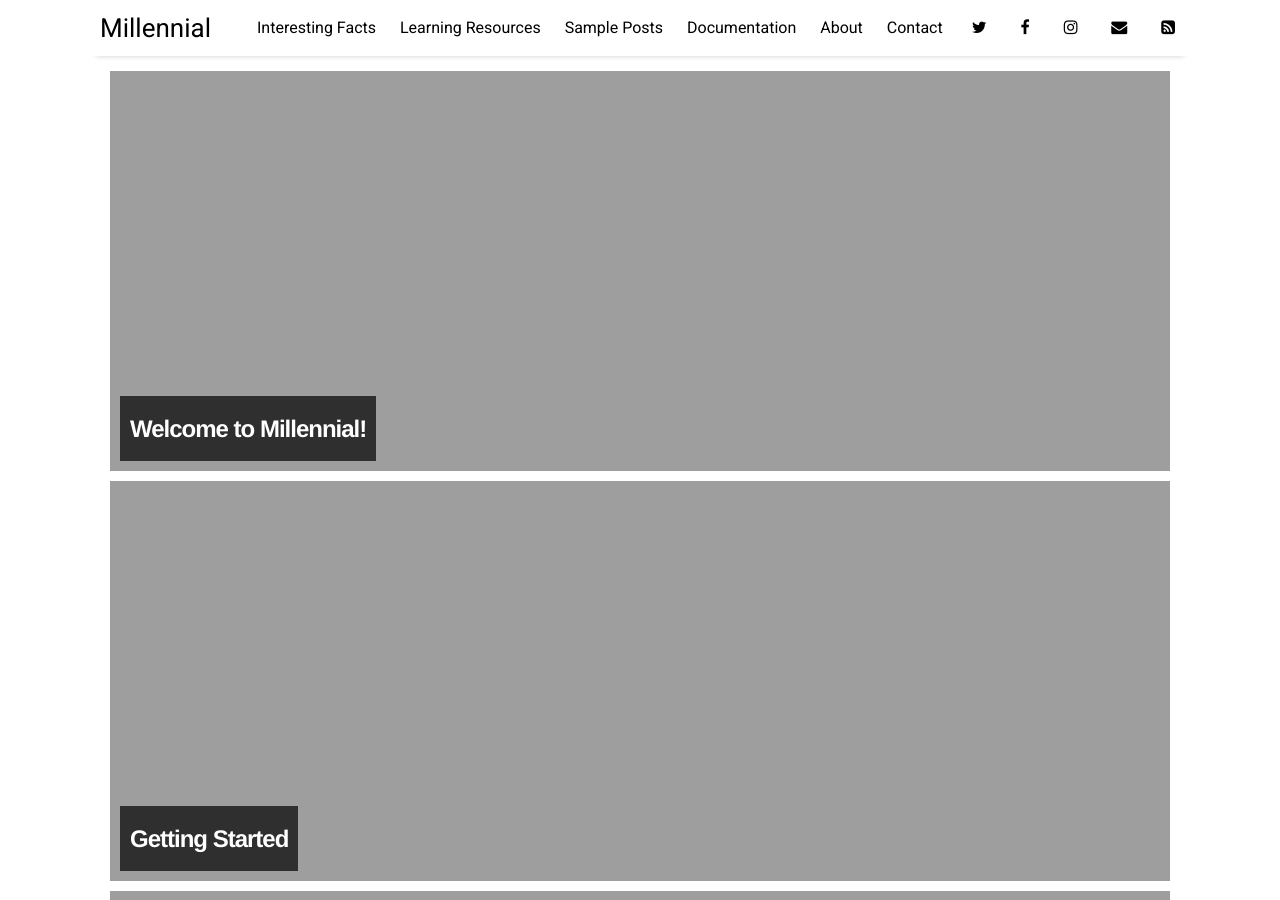
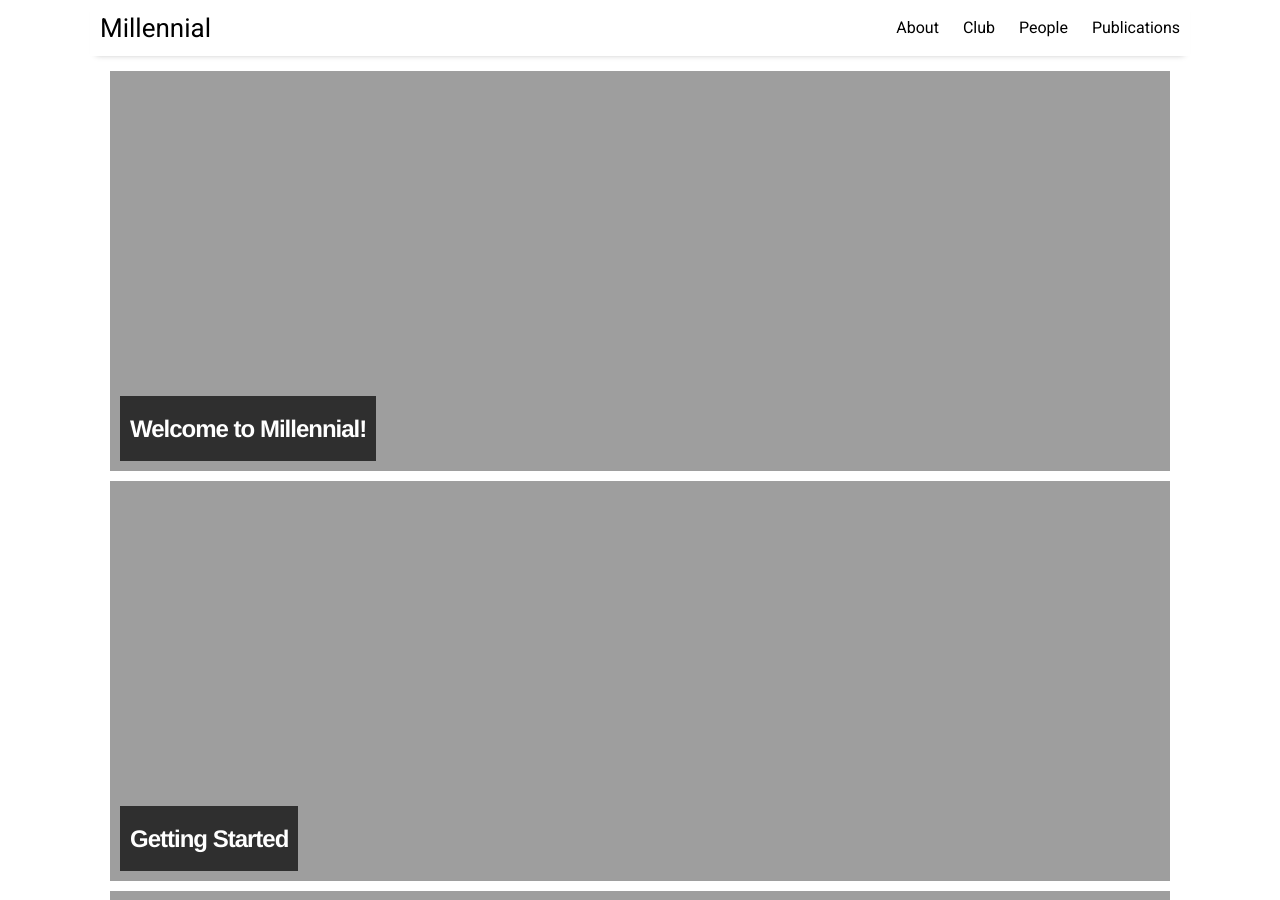
Before and after one commit to WSU-Quantum-Sciences/wsu-quantum-sciences.github.io, a Jekyll site: the page built from index.html, in a window 1280 px wide and 900 px high. Built offline with Jekyll 4.4.1, drawn with Linux system fonts in a browser that asks for light colours; nearby versions of some CDN libraries; the list of posts is cut into pages by our own code.

Commit message:
changed tabs

```diff
--- a/_data/settings.yml
+++ b/_data/settings.yml
@@ -7,20 +7,18 @@ disqus:
 google-ID: 'UA-112060364-2'
 
 menu:
-- {name: 'Interesting Facts',  url: 'facts'}
-- {name: 'Learning Resources', url: 'resources'}
-- {name: 'Sample Posts',       url: 'sample-posts'}
-- {name: 'Documentation',      url: 'documentation'}
-- {name: 'About',              url: 'about'}
-- {name: 'Contact',            url: 'contact'}
+- {name: 'About',  url: 'about'}
+- {name: 'Club', url: 'club'}
+- {name: 'People',       url: 'people'}
+- {name: 'Publications',      url: 'publications'}
 
 # Available social icons are powered by Font Awesome, so you can use any icon that they offer
 social:
-- {icon: 'twitter', link:    'https://twitter.com/paululele'}
-- {icon: 'facebook', link:   'https://www.facebook.com/paululele'}
-- {icon: 'instagram', link:  'https://instagram.com/paululele'}
-- {icon: 'envelope', link:   'mailto:hello@paulle.ca'}
-- {icon: 'rss-square', link: 'feed.xml'}
+# - {icon: 'twitter', link:    'https://twitter.com/paululele'}
+# - {icon: 'facebook', link:   'https://www.facebook.com/paululele'}
+# - {icon: 'instagram', link:  'https://instagram.com/paululele'}
+# - {icon: 'envelope', link:   'mailto:hello@paulle.ca'}
+# - {icon: 'rss-square', link: 'feed.xml'}
 # - {icon: 'rss-square', link: 'rss-feed.xml'}
 
 # Customize site text
```
